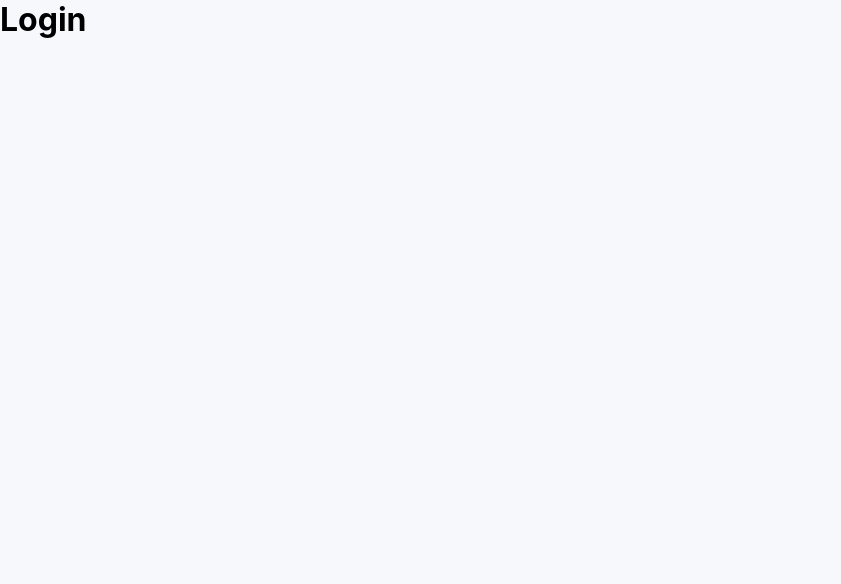
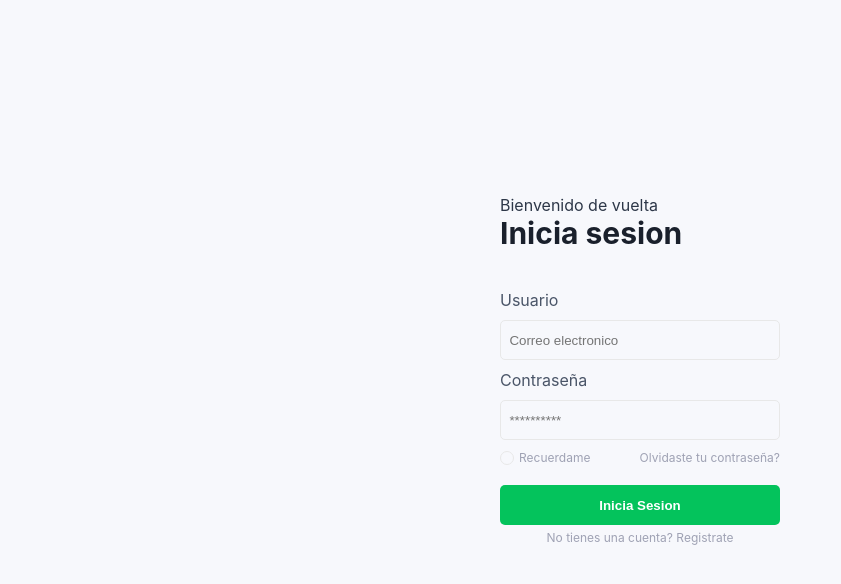
Before and after one commit to karlbehrensg/finances, a React app in the folder frontend/: page /login in a window 1280 px wide. Shown: the top 584 px of the page, without its empty margins (0-841 px from the left). Built offline with nearby package versions, Linux system fonts and the light colour scheme.

Commit message:
Login form

```diff
--- /dev/null
+++ b/frontend/src/components/Radio.js
@@ -0,0 +1,72 @@
+import React from 'react'
+import styled from 'styled-components'
+
+const RadioWrapper = styled.div`
+  display: inline-block;
+`
+
+const Mark = styled.span`
+  display: inline-block;
+  position: relative;
+  border: 1px solid rgba(232, 232, 232, 1);
+  width: 14px;
+  height: 14px;
+  left: 0;
+  border-radius: 50%;
+  margin-right: 5px;
+  vertical-align: middle;
+  &::after {
+    content: "";
+    display: block;
+    width: 0;
+    height: 0;
+    border-radius: 50%;
+    background-color: rgba(4, 195, 92, 1);
+    opacity: 0;
+    left: 50%;
+    top: 50%;
+    position: absolute;
+    transition: all 110ms;
+  }
+`
+
+const Input = styled.input`
+  position: absolute;
+  visibility: hidden;
+  display: none;
+  &:checked + ${Mark} {
+    &::after {
+      width: 8px;
+      height: 8px;
+      opacity: 1;
+      left: 17%;
+      top: 17%;
+    }
+  }
+`
+
+const Label = styled.label`
+  display: flex;
+  align-items: center;
+  cursor: pointer;
+  /* padding: 5px 10px 5px 0; */
+  position: relative;
+  ${props =>
+    props.disabled && `
+      cursor: not-allowed;
+      opacity: 0.4;
+    `
+  }
+`
+
+const Radio = ({ name, children }) => (
+  <RadioWrapper>
+    <Label>
+      <Input name={name} type='radio' />
+      <Mark />
+      {children}
+    </Label>
+  </RadioWrapper>
+)
+
+export default Radio
--- /dev/null
+++ b/frontend/src/containers/LoginForm.js
@@ -0,0 +1,109 @@
+import React from 'react'
+import { Link } from 'react-router-dom'
+import styled from 'styled-components'
+import Radio from '../components/Radio'
+
+const Container = styled.div`
+  display: block;
+  justify-content: center;
+  align-items: center;
+  width: 50%;
+  max-width: 350px;
+  height: 100vh;
+  max-height: 550px;
+`
+
+const HeaderLogin = styled.div`
+  width: 100%;
+  height: 20%;
+  padding: 10%;
+  margin-top: 10%;
+
+  p {
+    color: rgba(45, 55, 72, 1);
+    font-size: 16px;
+  }
+
+  h1 {
+    color: rgba(26, 32, 44, 1);
+    font-size: 30px;
+  }
+`
+
+const Form = styled.div`
+  width: 100%;
+  height: 70%;
+  padding: 20px 10% 10% 10%;
+
+  p {
+    color: rgba(74, 85, 104, 1);
+    font-size: 16px;
+  }
+
+  input {
+    border: 1px solid rgba(232, 232, 232, 1);
+    box-sizing: border-box;
+    border-radius: 5px;
+    height: 40px;
+    width: 100%;
+    background-color: rgba(247, 248, 252, 1);
+    margin: 10px 0px;
+    padding: 3%;
+  }
+
+  .option, .register{
+    color: rgba(159, 162, 180, 1);
+    font-size: 12px;
+  }
+
+  .register {
+    display: flex;
+    justify-content: center;
+    margin-top: 5px;
+  }
+`
+
+const Options = styled.div`
+  display: flex;
+  justify-content: space-between;
+`
+
+const Button = styled.button`
+  background: rgba(4, 195, 92, 1);
+  border-radius: 5px;
+  width: 100%;
+  height: 40px;
+  color: white;
+  font-weight: bold;
+  margin-top: 20px;
+
+  :hover {
+    background: rgba(41, 204, 151, 1);
+    transition: 0.5s;
+  }
+`
+
+const LoginForm = () => {
+  return (
+    <Container>
+      <HeaderLogin>
+        <p>Bienvenido de vuelta</p>
+        <h1>Inicia sesion</h1>
+      </HeaderLogin>
+      <Form>
+        <p>Usuario</p>
+        <input type='text' placeholder='Correo electronico' />
+        <p>Contraseña</p>
+        <input type='password' placeholder='**********' />
+        <Options>
+          <Radio name='remember'><p className='option'>Recuerdame</p></Radio>
+          <Link style={{ textDecoration: 'none' }}><p className='option'>Olvidaste tu contraseña?</p></Link>
+        </Options>
+        <Button>Inicia Sesion</Button>
+        <Link style={{ textDecoration: 'none' }}><p className='register'>No tienes una cuenta? Registrate</p></Link>
+      </Form>
+    </Container>
+  )
+}
+
+export default LoginForm
--- a/frontend/src/pages/Login.js
+++ b/frontend/src/pages/Login.js
@@ -1,8 +1,20 @@
 import React from 'react'
+import styled from 'styled-components'
+import LoginForm from '../containers/LoginForm'
+
+const Container = styled.div`
+  display: flex;
+  justify-content: center;
+  align-items: center;
+  width: 100vw;
+  height: 100vh;
+`
 
 const Login = () => {
   return (
-    <h1>Login</h1>
+    <Container>
+      <LoginForm />
+    </Container>
   )
 }
 
```
